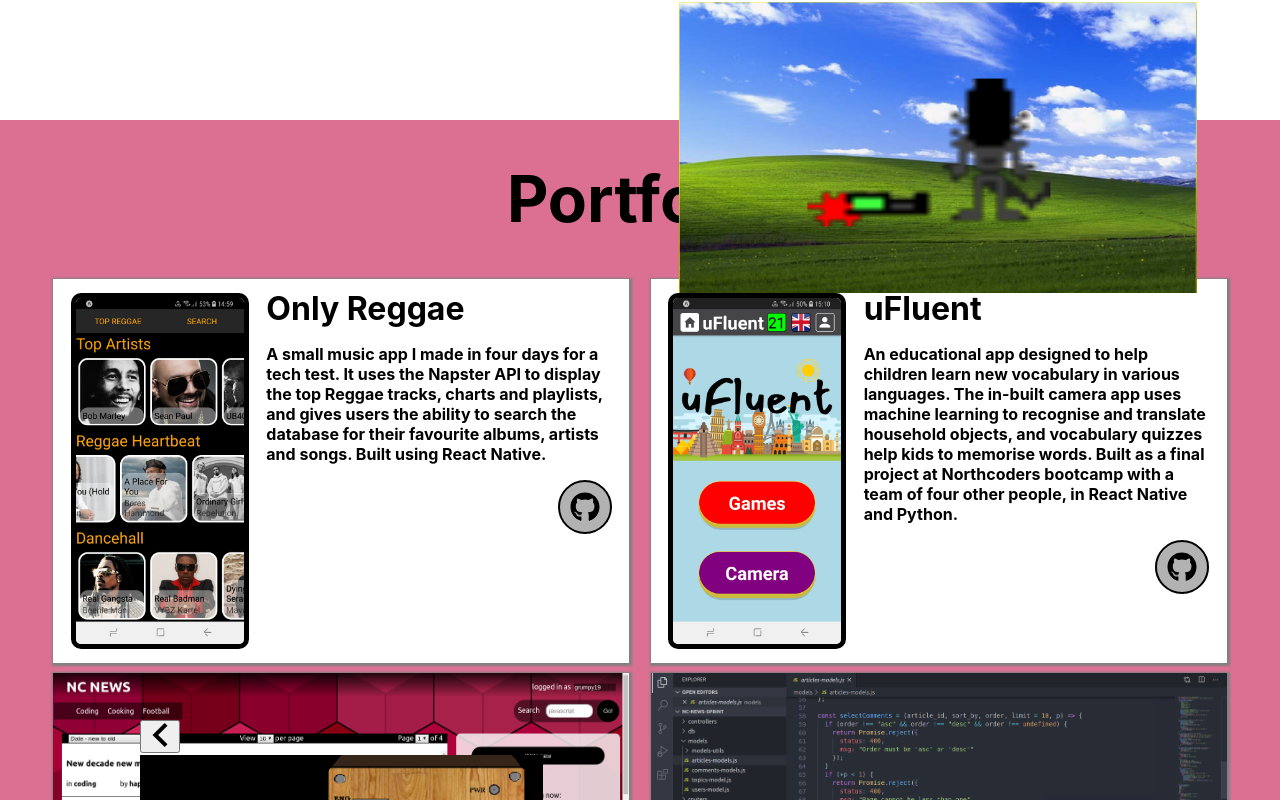
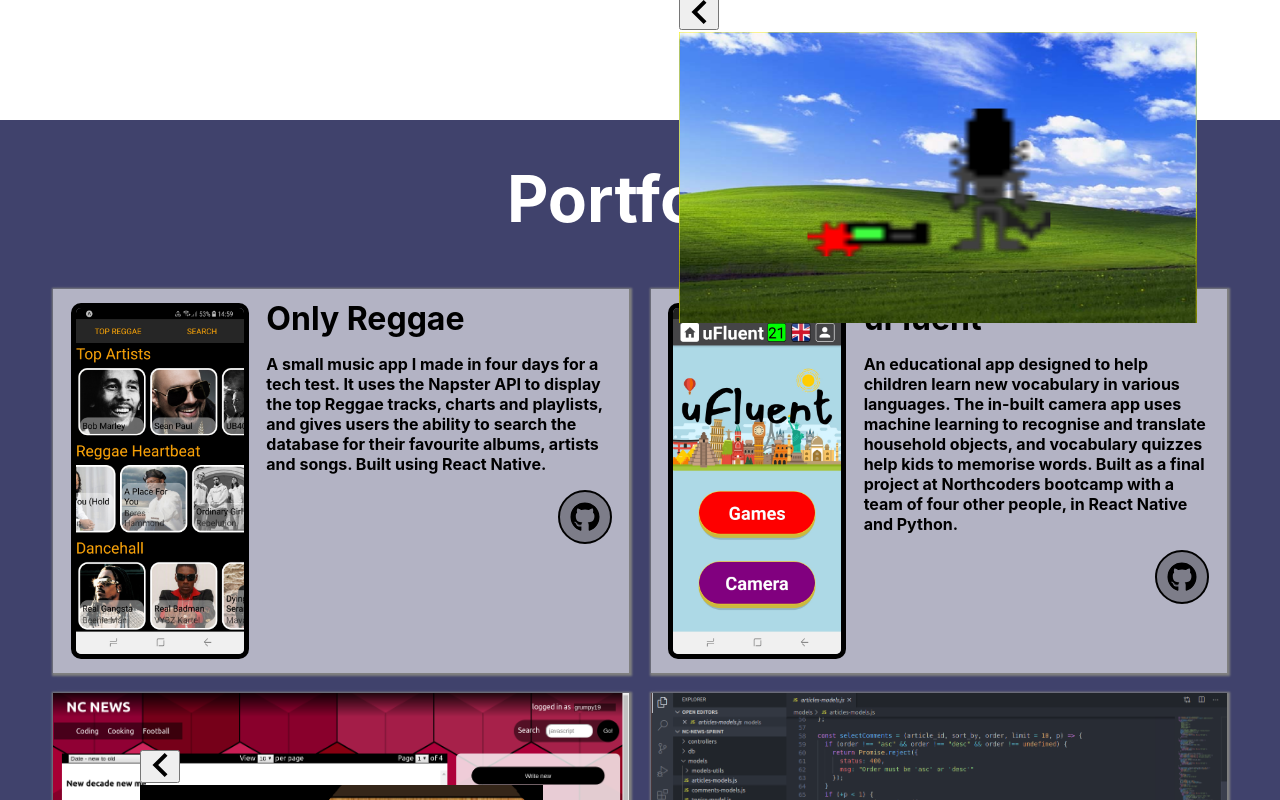
Before and after one commit to joecooper1/pf, a React (Create React App) app: page / in a window 1280 px wide. Shown: the part 1460-2260 px from the top of the page. Built offline with nearby package versions, Linux system fonts and the light colour scheme.

Commit message:
change background color

```diff
--- a/src/styles/Projects.js
+++ b/src/styles/Projects.js
@@ -5,7 +5,7 @@
 import { FaGithub } from "react-icons/fa";
 
 export const Portfolio = styled.div`
-  background-color: palevioletred;
+  background-color: rgb(64, 66, 108);
   width: 100%;
   display: flex;
   flex-direction: column;
@@ -48,9 +48,9 @@
       ? `${props.width * 0.4}px`
       : ``;
   }};
-  background-color: white;
+  background-color: rgba(255, 255, 255, 0.6);
   box-shadow: 1px 1px 2px 2px grey;
-  margin-top: 10px;
+  margin-top: 20px;
   display: flex;
   flex-direction: ${(props) => {
     return props.type === "vertical" ? "row" : "column";
@@ -66,7 +66,7 @@
     return props.dimensions.width > 1024 ? '2em' : '1em'
   }};
   text-align: center;
-  color: black;
+  color: white;
   margin: 0;
 `;
 
```
